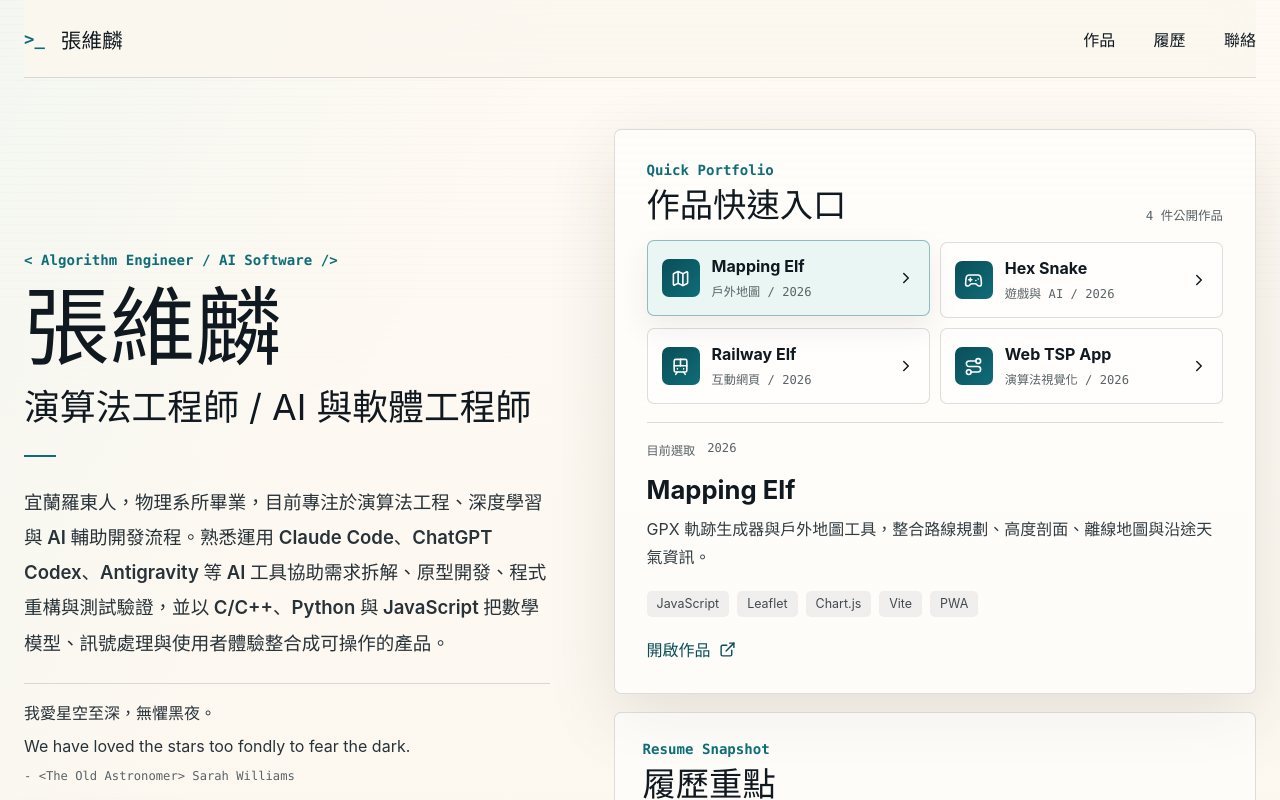
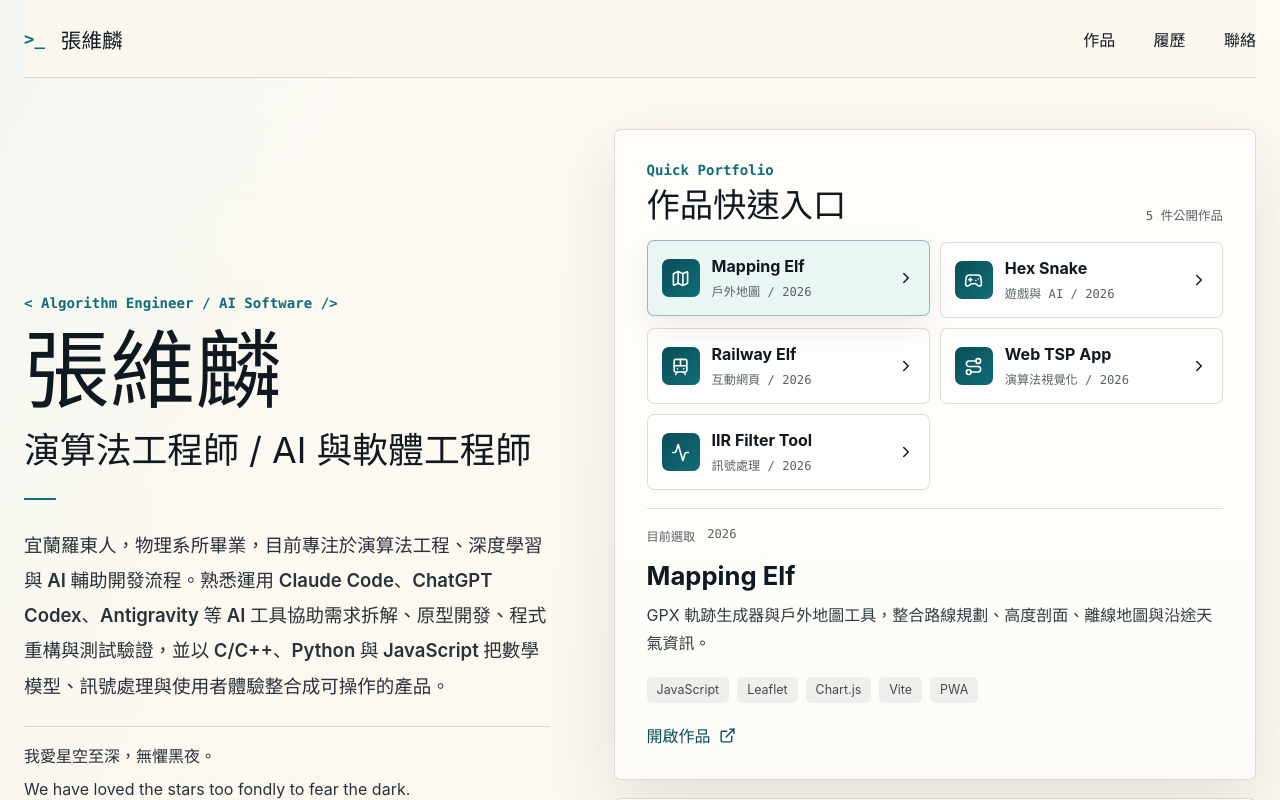
Before and after one commit to changweilin/demo_link, a React (Vite) app: page / in a window 1280 px wide. Shown: the top 800 px of the page. Built offline with nearby package versions, Linux system fonts and the light colour scheme.

Commit message:
Add IIR Filter Tool to portfolio

```diff
--- a/src/App.tsx
+++ b/src/App.tsx
@@ -1,4 +1,5 @@
 import {
+  Activity,
   ArrowRight,
   BrainCircuit,
   Check,
@@ -397,6 +398,7 @@ function getProjectIcon(title: string, size: number) {
   if (title.includes("Mapping")) return <Map size={size} aria-hidden="true" />;
   if (title.includes("Hex")) return <Gamepad2 size={size} aria-hidden="true" />;
   if (title.includes("TSP")) return <Route size={size} aria-hidden="true" />;
+  if (title.includes("IIR")) return <Activity size={size} aria-hidden="true" />;
   return <Train size={size} aria-hidden="true" />;
 }
 
--- a/src/data/portfolio.json
+++ b/src/data/portfolio.json
@@ -78,6 +78,19 @@
         "repo": "https://github.com/changweilin/web_tsp_app",
         "caseStudy": ""
       }
+    },
+    {
+      "title": "IIR Filter Tool",
+      "summary": "IIR 數位濾波器互動工具，用於展示濾波器參數調整、頻率響應與訊號處理視覺化。",
+      "description": "IIR Filter Tool 是以數位訊號處理為主題的互動式網頁作品，透過瀏覽器介面呈現 IIR 濾波器設計、參數調整與響應觀察流程，適合展示 DSP、濾波器理論、演算法實作與工程介面的整合能力。",
+      "tags": ["JavaScript", "DSP", "IIR Filter", "Signal Processing", "Visualization", "GitHub Pages"],
+      "category": "訊號處理",
+      "year": "2026",
+      "links": {
+        "demo": "https://changweilin.github.io/iir_filter_tool/",
+        "repo": "https://github.com/changweilin/iir_filter_tool",
+        "caseStudy": ""
+      }
     }
   ]
 }
```
Also changed, not shown: 1 other file (tests, documents, lock files or other folders).
